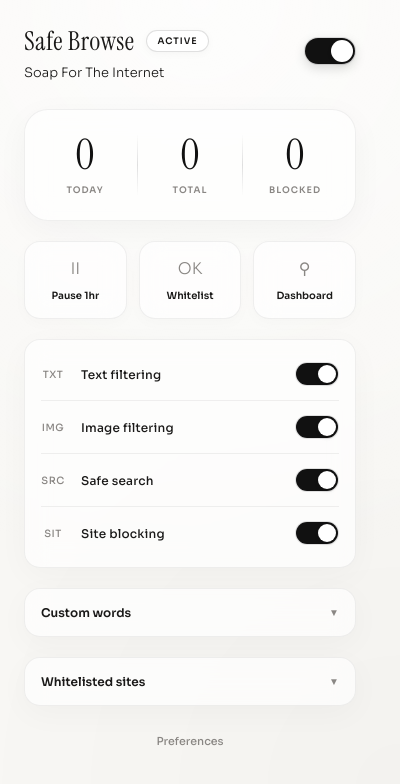
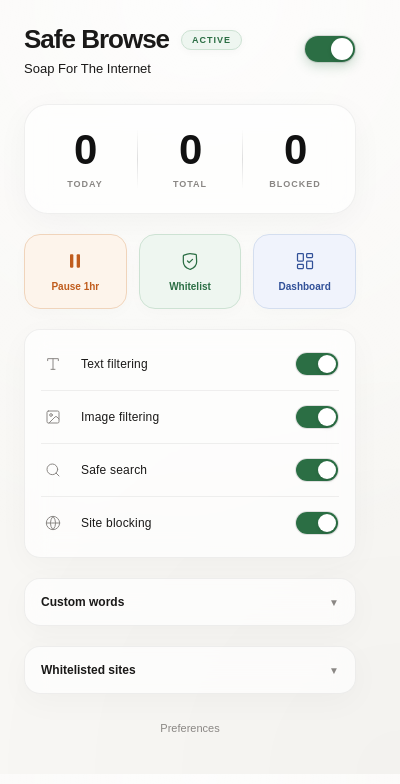
Before and after one commit to jchiwaii/content-filter-extension, a browser extension: page pages/popup/popup.html in a window 400 px wide. Drawn offline with Linux system fonts and the light colour scheme; a web font is replaced by a local one.

Commit message:
refactor: update font styles and improve button icons across dashboard, popup, and settings pages

```diff
--- a/pages/dashboard/dashboard.css
+++ b/pages/dashboard/dashboard.css
@@ -19,8 +19,8 @@
   --radius-sm: 8px;
   --radius-pill: 999px;
 
-  --font-display: 'Instrument Serif', serif;
-  --font-sans: 'Sora', sans-serif;
+  --font-display: 'Host Grotesk', sans-serif;
+  --font-sans: 'Host Grotesk', sans-serif;
 }
 
 * {
@@ -88,10 +88,9 @@ button, a {
   gap: 12px;
   font-family: var(--font-display);
   font-size: 32px;
-  font-style: italic;
-  font-weight: 400;
+  font-weight: 800;
   color: var(--accent);
-  letter-spacing: -0.5px;
+  letter-spacing: -1px;
 }
 
 .dashboard-actions {
@@ -185,10 +184,10 @@ button, a {
 .dashboard-hero h1 {
   font-family: var(--font-display);
   font-size: 64px;
-  font-weight: 400;
+  font-weight: 800;
   color: var(--accent);
   line-height: 1;
-  letter-spacing: -1px;
+  letter-spacing: -2px;
   margin-bottom: 16px;
 }
 
@@ -255,7 +254,8 @@ button, a {
   font-size: 32px;
   color: var(--text);
   margin-bottom: 24px;
-  font-weight: 400;
+  font-weight: 800;
+  letter-spacing: -1px;
 }
 
 .header-sub {
@@ -307,8 +307,9 @@ button, a {
   font-family: var(--font-display);
   color: var(--accent);
   font-size: 40px;
-  font-weight: 400;
+  font-weight: 800;
   line-height: 1;
+  letter-spacing: -1px;
 }
 
 .stat-label, .today-label {
@@ -376,6 +377,8 @@ button, a {
   color: var(--accent);
   font-size: 48px;
   line-height: 1;
+  font-weight: 800;
+  letter-spacing: -1.5px;
 }
 
 /* Lower Data Grid */
--- a/pages/popup/popup.css
+++ b/pages/popup/popup.css
@@ -18,8 +18,8 @@
   --radius-sm: 8px;
   --radius-pill: 999px;
 
-  --font-display: 'Instrument Serif', serif;
-  --font-sans: 'Sora', sans-serif;
+  --font-display: 'Host Grotesk', sans-serif;
+  --font-sans: 'Host Grotesk', sans-serif;
 }
 
 * {
@@ -59,8 +59,8 @@ body {
 
 h1, h2, h3 {
   font-family: var(--font-display);
-  font-weight: 400;
-  letter-spacing: 0.5px;
+  font-weight: 800;
+  letter-spacing: -1px;
 }
 
 /* Header */
@@ -87,8 +87,7 @@ h1, h2, h3 {
   font-size: 36px;
   line-height: 1;
   color: var(--text);
-  font-style: italic;
-  letter-spacing: -0.5px;
+  letter-spacing: -1.5px;
 }
 
 .header-text p {
@@ -110,24 +109,24 @@ h1, h2, h3 {
   padding: 4px 10px;
   font-size: 9px;
   font-weight: 600;
-  background: var(--surface-solid);
-  color: var(--text);
+  background: #EEF6F0;
+  color: #2B6E44;
   text-transform: uppercase;
   border-radius: var(--radius-pill);
   letter-spacing: 1px;
-  border: 1px solid var(--line-strong);
+  border: 1px solid #CDE2D3;
   box-shadow: 0 2px 8px rgba(0,0,0,0.03);
 }
 .status-badge.paused {
-  background: transparent;
-  color: var(--text-muted);
-  border-color: var(--line);
+  background: #FDF4EB;
+  color: #C05C1D;
+  border-color: #F0D4BB;
   box-shadow: none;
 }
 .status-badge.disabled {
-  background: var(--danger-muted);
-  color: var(--danger);
-  border-color: rgba(217, 108, 117, 0.2);
+  background: #FDF0F0;
+  color: #C53B3B;
+  border-color: #F1D2D2;
   box-shadow: none;
 }
 
@@ -196,13 +195,13 @@ input:checked + .toggle-slider:before {
 }
 
 input:checked + .toggle-slider {
-  background: var(--accent);
-  border-color: var(--accent);
+  background: #2B6E44;
+  border-color: #2B6E44;
 }
 .main-toggle input:checked + .toggle-slider {
-  background: var(--accent);
-  border-color: var(--accent);
-  box-shadow: 0 4px 12px rgba(0, 0, 0, 0.15);
+  background: #2B6E44;
+  border-color: #2B6E44;
+  box-shadow: 0 4px 12px rgba(43, 110, 68, 0.25);
 }
 
 /* Stats Container - Glassmorphic */
@@ -225,11 +224,12 @@ input:checked + .toggle-slider {
 
 .stat-value {
   font-family: var(--font-display);
-  font-weight: 400;
+  font-weight: 800;
   font-size: 42px;
   color: var(--accent);
   line-height: 1;
   display: block;
+  letter-spacing: -1.5px;
 }
 
 .stat-label {
@@ -292,6 +292,39 @@ input:checked + .toggle-slider {
 .action-btn:hover .action-icon {
   color: var(--accent);
 }
+
+#pauseBtn {
+  background: #FDF4EB;
+  border-color: #F0D4BB;
+  color: #C05C1D;
+}
+#pauseBtn:hover {
+  background: #FCEBDB;
+  border-color: #E8C1A0;
+}
+#pauseBtn .action-icon { color: #C05C1D; }
+
+#whitelistBtn {
+  background: #EEF6F0;
+  border-color: #CDE2D3;
+  color: #2B6E44;
+}
+#whitelistBtn:hover {
+  background: #E2EFE5;
+  border-color: #B5D2BF;
+}
+#whitelistBtn .action-icon { color: #2B6E44; }
+
+#dashboardBtn {
+  background: #F0F3FC;
+  border-color: #D4DEEF;
+  color: #315098;
+}
+#dashboardBtn:hover {
+  background: #E6EBFA;
+  border-color: #BCCBE2;
+}
+#dashboardBtn .action-icon { color: #315098; }
 
 /* Settings List */
 .settings-section {
@@ -584,7 +617,6 @@ input[type="text"]:focus, input[type="password"]:focus {
   font-size: 32px;
   color: var(--text);
   margin-bottom: 24px;
-  font-style: italic;
 }
 
 .error {
--- a/pages/popup/popup.html
+++ b/pages/popup/popup.html
@@ -6,7 +6,7 @@
   <title>Safe Browse</title>
   <link rel="preconnect" href="https://fonts.googleapis.com">
   <link rel="preconnect" href="https://fonts.gstatic.com" crossorigin>
-  <link href="https://fonts.googleapis.com/css2?family=Instrument+Serif:ital@0;1&family=Sora:wght@300;400;500;600&display=swap" rel="stylesheet">
+  <link href="https://fonts.googleapis.com/css2?family=Host+Grotesk:ital,wght@0,300..800;1,300..800&display=swap" rel="stylesheet">
   <link rel="icon" href="../../assets/images/logo.svg" type="image/svg+xml">
   <link rel="stylesheet" href="popup.css">
 </head>
@@ -58,15 +58,15 @@
 
     <section class="quick-actions" aria-label="Quick actions">
       <button class="action-btn" id="pauseBtn">
-        <span class="action-icon">II</span>
+        <svg xmlns="http://www.w3.org/2000/svg" width="20" height="20" viewBox="0 0 24 24" fill="currentColor" class="action-icon"><rect width="4" height="16" x="6" y="4" rx="1"/><rect width="4" height="16" x="14" y="4" rx="1"/></svg>
         <span>Pause 1hr</span>
       </button>
       <button class="action-btn" id="whitelistBtn">
-        <span class="action-icon">OK</span>
+        <svg xmlns="http://www.w3.org/2000/svg" width="20" height="20" viewBox="0 0 24 24" fill="none" stroke="currentColor" stroke-width="1.5" stroke-linecap="round" stroke-linejoin="round" class="action-icon"><path d="M20 13c0 5-3.5 7.5-7.66 8.95a1 1 0 0 1-.67-.01C7.5 20.5 4 18 4 13V6a1 1 0 0 1 1-1c2-1 4-2 7-2 2.89 0 5.13 1 6.78 1.18a1 1 0 0 1 .83 1Z"/><path d="m9 12 2 2 4-4"/></svg>
         <span>Whitelist</span>
       </button>
       <button class="action-btn" id="dashboardBtn">
-        <span class="action-icon">⚲</span>
+        <svg xmlns="http://www.w3.org/2000/svg" width="20" height="20" viewBox="0 0 24 24" fill="none" stroke="currentColor" stroke-width="1.5" stroke-linecap="round" stroke-linejoin="round" class="action-icon"><rect width="7" height="9" x="3" y="3" rx="1"/><rect width="7" height="5" x="14" y="3" rx="1"/><rect width="7" height="9" x="14" y="12" rx="1"/><rect width="7" height="5" x="3" y="16" rx="1"/></svg>
         <span>Dashboard</span>
       </button>
     </section>
@@ -74,7 +74,7 @@
     <section class="settings-section">
       <div class="setting-row">
         <div class="setting-info">
-          <span class="setting-icon">txt</span>
+          <svg xmlns="http://www.w3.org/2000/svg" width="16" height="16" viewBox="0 0 24 24" fill="none" stroke="currentColor" stroke-width="1.5" stroke-linecap="round" stroke-linejoin="round" class="setting-icon"><polyline points="4 7 4 4 20 4 20 7"/><line x1="9" x2="15" y1="20" y2="20"/><line x1="12" x2="12" y1="4" y2="20"/></svg>
           <span>Text filtering</span>
         </div>
         <label class="toggle">
@@ -84,7 +84,7 @@
       </div>
       <div class="setting-row">
         <div class="setting-info">
-          <span class="setting-icon">img</span>
+          <svg xmlns="http://www.w3.org/2000/svg" width="16" height="16" viewBox="0 0 24 24" fill="none" stroke="currentColor" stroke-width="1.5" stroke-linecap="round" stroke-linejoin="round" class="setting-icon"><rect width="18" height="18" x="3" y="3" rx="2" ry="2"/><circle cx="9" cy="9" r="2"/><path d="m21 15-3.086-3.086a2 2 0 0 0-2.828 0L6 21"/></svg>
           <span>Image filtering</span>
         </div>
         <label class="toggle">
@@ -94,7 +94,7 @@
       </div>
       <div class="setting-row">
         <div class="setting-info">
-          <span class="setting-icon">src</span>
+          <svg xmlns="http://www.w3.org/2000/svg" width="16" height="16" viewBox="0 0 24 24" fill="none" stroke="currentColor" stroke-width="1.5" stroke-linecap="round" stroke-linejoin="round" class="setting-icon"><circle cx="11" cy="11" r="8"/><path d="m21 21-4.3-4.3"/></svg>
           <span>Safe search</span>
         </div>
         <label class="toggle">
@@ -104,7 +104,7 @@
       </div>
       <div class="setting-row">
         <div class="setting-info">
-          <span class="setting-icon">sit</span>
+          <svg xmlns="http://www.w3.org/2000/svg" width="16" height="16" viewBox="0 0 24 24" fill="none" stroke="currentColor" stroke-width="1.5" stroke-linecap="round" stroke-linejoin="round" class="setting-icon"><circle cx="12" cy="12" r="10"/><path d="M12 2a14.5 14.5 0 0 0 0 20 14.5 14.5 0 0 0 0-20"/><path d="M2 12h20"/></svg>
           <span>Site blocking</span>
         </div>
         <label class="toggle">
--- a/pages/popup/popup.js
+++ b/pages/popup/popup.js
@@ -315,8 +315,10 @@ function updateUI() {
   // Pause button
   elements.pauseBtn.querySelector('span:last-child').textContent =
     isPaused ? 'Resume' : 'Pause 1hr';
-  elements.pauseBtn.querySelector('.action-icon').textContent =
-    isPaused ? 'Go' : 'II';
+  elements.pauseBtn.querySelector('.action-icon').innerHTML =
+    isPaused
+      ? '<polygon points="6 3 20 12 6 21 6 3"/>'
+      : '<rect width="4" height="16" x="6" y="4" rx="1"/><rect width="4" height="16" x="14" y="4" rx="1"/>';
 
   // Custom words
   displayCustomWords();
@@ -419,8 +421,10 @@ async function updateWhitelistButton() {
 
     elements.whitelistBtn.querySelector('span:last-child').textContent =
       isWhitelisted ? 'Whitelisted' : 'Whitelist';
-    elements.whitelistBtn.querySelector('.action-icon').textContent =
-      isWhitelisted ? 'OK' : '+';
+    elements.whitelistBtn.querySelector('.action-icon').innerHTML =
+      isWhitelisted
+        ? '<path d="M20 13c0 5-3.5 7.5-7.66 8.95a1 1 0 0 1-.67-.01C7.5 20.5 4 18 4 13V6a1 1 0 0 1 1-1c2-1 4-2 7-2 2.89 0 5.13 1 6.78 1.18a1 1 0 0 1 .83 1Z"/><path d="m9 12 2 2 4-4"/>'
+        : '<path d="M20 13c0 5-3.5 7.5-7.66 8.95a1 1 0 0 1-.67-.01C7.5 20.5 4 18 4 13V6a1 1 0 0 1 1-1c2-1 4-2 7-2 2.89 0 5.13 1 6.78 1.18a1 1 0 0 1 .83 1Z"/><path d="M9 12h6"/><path d="M12 9v6"/>';
   } catch (e) {
     // Invalid URL
   }
--- a/pages/settings/settings.css
+++ b/pages/settings/settings.css
@@ -18,8 +18,8 @@
   --radius-sm: 8px;
   --radius-pill: 999px;
 
-  --font-display: 'Instrument Serif', serif;
-  --font-sans: 'Sora', sans-serif;
+  --font-display: 'Host Grotesk', sans-serif;
+  --font-sans: 'Host Grotesk', sans-serif;
 }
 
 * {
@@ -101,8 +101,8 @@ a {
   font-size: 42px;
   color: var(--text);
   margin-bottom: 8px;
-  font-style: italic;
-  font-weight: 400;
+  font-weight: 800;
+  letter-spacing: -1px;
 }
 
 .password-dialog p {
@@ -174,10 +174,9 @@ a {
 .sidebar-header h1 {
   font-family: var(--font-display);
   font-size: 32px;
-  font-weight: 400;
+  font-weight: 800;
   color: var(--accent);
-  font-style: italic;
-  letter-spacing: -0.5px;
+  letter-spacing: -1px;
 }
 
 .nav-menu {
@@ -250,8 +249,8 @@ a {
   font-size: 56px;
   color: var(--accent);
   margin-bottom: 16px;
-  font-weight: 400;
-  letter-spacing: -1px;
+  font-weight: 800;
+  letter-spacing: -1.5px;
 }
 
 .section-description {
@@ -278,7 +277,8 @@ a {
   font-size: 28px;
   color: var(--text);
   margin-bottom: 8px;
-  font-weight: 400;
+  font-weight: 800;
+  letter-spacing: -0.5px;
 }
 
 .setting-description {
@@ -362,8 +362,8 @@ input:checked + .toggle-slider:before {
 }
 
 input:checked + .toggle-slider {
-  background: var(--accent);
-  border-color: var(--accent);
+  background: #2B6E44;
+  border-color: #2B6E44;
 }
 
 /* Inputs & Buttons */
@@ -542,6 +542,7 @@ input:checked + .toggle-slider {
   font-family: var(--font-display);
   font-size: 32px;
   color: var(--accent);
+  font-weight: 800;
 }
 
 .profile-name {
@@ -575,6 +576,8 @@ input:checked + .toggle-slider {
   font-size: 48px;
   color: var(--text);
   margin-bottom: 8px;
+  font-weight: 800;
+  letter-spacing: -1px;
 }
 
 .version {
```
Also changed, not shown: pages/dashboard/dashboard.html (+1 -1 lines), pages/settings/settings.html (+1 -1 lines).
